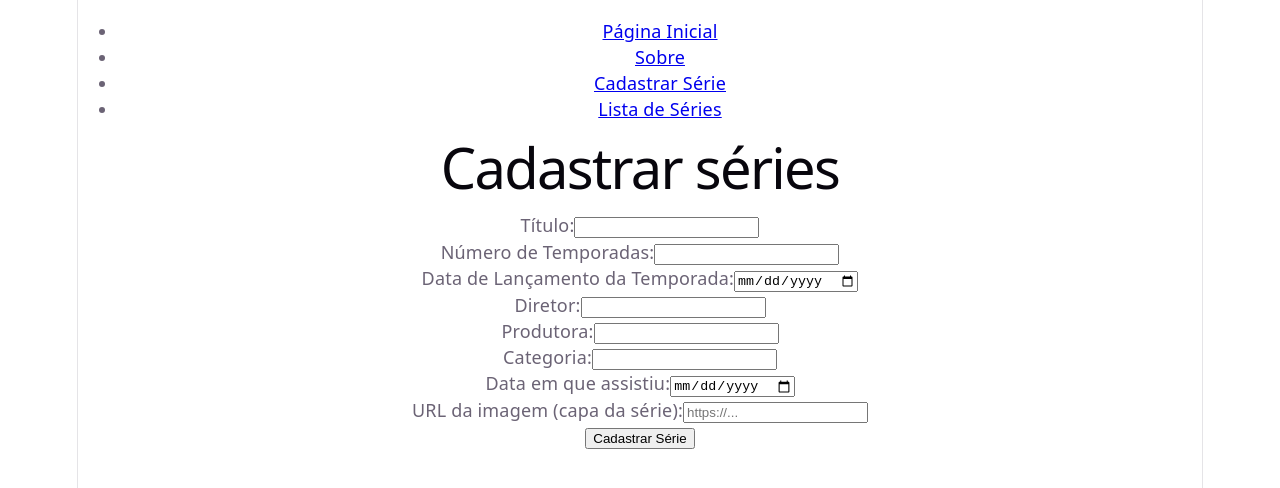
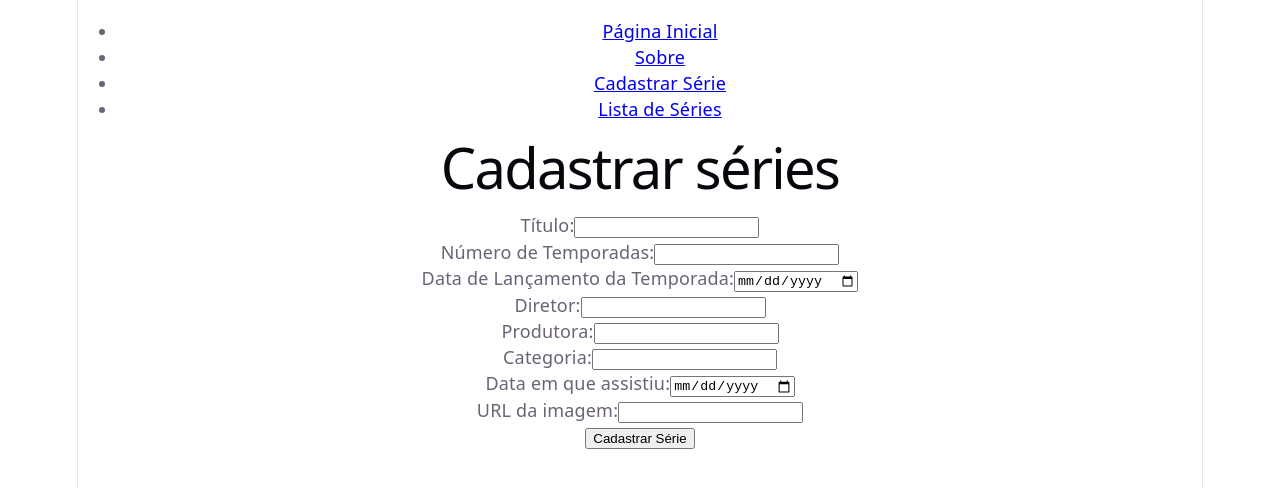
Before and after one commit to joaoplm-dev/projeto-fase1-form-series, a React (Vite) app: page / in a window 1280 px wide. Both pictures are taken after a click on the link "Cadastrar Série". Shown: the top 488 px of the page. Built offline with nearby package versions, Linux system fonts and the light colour scheme.

Commit message:
Refactor SerieForm to use a single state object for form data; update SerieList to integrate inline editing with SerieForm

```diff
--- a/src/components/SerieForm/SerieForm.jsx
+++ b/src/components/SerieForm/SerieForm.jsx
@@ -1,88 +1,63 @@
-import { useState } from 'react';
+import { useState, useEffect } from 'react';
 
-function SerieForm({ onSalvar, seriesExistentes = [] }) {
-  const [titulo, setTitulo] = useState('');
-  const [temporadas, setTemporadas] = useState('');
-  const [dataLancamento, setDataLancamento] = useState('');
-  const [diretor, setDiretor] = useState('');
-  const [produtora, setProdutora] = useState('');
-  const [categoria, setCategoria] = useState('');
-  const [dataAssistiu, setDataAssistiu] = useState('');
-  const [imagem, setImagem] = useState('');
+const camposVazios = {
+   titulo: '', temporadas: '', dataLancamento: '', diretor: '',
+   produtora: '', categoria: '', dataAssistiu: '', imagem: '',
+ };
+
+ function SerieForm({ onSalvar, seriesExistentes = [], serieParaEditar = null, onCancelar }) {
+   const [dados, setDados] = useState(camposVazios);
+
+  useEffect(() => {
+    if (serieParaEditar) setDados(serieParaEditar);
+  },  [serieParaEditar]);
+
+  function handleChange(e) {
+    setDados({ ...dados, [e.target.name]: e.target.value });
+  }
 
   function handleSubmit(e) {
     e.preventDefault();
+    const { titulo, temporadas, dataLancamento, diretor, produtora, categoria, dataAssistiu } = dados;
 
-    if (
-      !titulo ||
-      !temporadas ||
-      !dataLancamento ||
-      !diretor ||
-      !produtora ||
-      !categoria ||
-      !dataAssistiu
-    ) {
+    if (!titulo || !temporadas || !dataLancamento || !diretor || !produtora || !categoria || !dataAssistiu) {
       alert('Preencha todos os campos!');
       return;
     }
 
-    // Verifica se já existe uma série com o mesmo título (ignorando maiúsculas/minúsculas)
-    const jaExiste = seriesExistentes.some(
-      (serie) => serie.titulo.trim().toLowerCase() === titulo.trim().toLowerCase()
+    const duplicado = seriesExistentes.some(
+      (s) => s.titulo.trim().toLowerCase() === titulo.trim().toLowerCase() && s.id !== serieParaEditar?.id
     );
-
-    if (jaExiste) {
+    if (duplicado) {
       alert('Já existe uma série cadastrada com esse título!');
       return;
     }
 
-    onSalvar({ titulo, temporadas, dataLancamento, diretor, produtora, categoria, dataAssistiu, imagem });
+    onSalvar({ ...dados, id: serieParaEditar?.id });
+    if (!serieParaEditar) setDados(camposVazios);
+  }
 
-    setTitulo('');
-    setTemporadas('');
-    setDataLancamento('');
-    setDiretor('');
-    setProdutora('');
-    setCategoria('');
-    setDataAssistiu('');
-    setImagem('');
-  }
+  const rotulos = {
+    titulo: 'Título', temporadas: 'Número de Temporadas', dataLancamento: 'Data de Lançamento da Temporada',
+    diretor: 'Diretor', produtora: 'Produtora', categoria: 'Categoria', dataAssistiu: 'Data em que assistiu', imagem: 'URL da imagem',
+  };
 
   return (
     <form onSubmit={handleSubmit}>
-      <p>
-        Título:
-        <input value={titulo} onChange={(e) => setTitulo(e.target.value)} />
-      </p>
-      <p>
-        Número de Temporadas:
-        <input type="number" value={temporadas} onChange={(e) => setTemporadas(e.target.value)} />
-      </p>
-      <p>
-        Data de Lançamento da Temporada:
-        <input type="date" value={dataLancamento} onChange={(e) => setDataLancamento(e.target.value)} />
-      </p>
-      <p>
-        Diretor:
-        <input value={diretor} onChange={(e) => setDiretor(e.target.value)} />
-      </p>
-      <p>
-        Produtora:
-        <input value={produtora} onChange={(e) => setProdutora(e.target.value)} />
-      </p>
-      <p>
-        Categoria:
-        <input value={categoria} onChange={(e) => setCategoria(e.target.value)} />
-      </p>
-      <p>
-        Data em que assistiu:
-        <input type="date" value={dataAssistiu} onChange={(e) => setDataAssistiu(e.target.value)} />
-      </p>
-      <p>
-        URL da imagem (capa da série):
-        <input value={imagem} onChange={(e) => setImagem(e.target.value)} placeholder="https://..." />
-      </p>
-      <button type="submit">Cadastrar Série</button>
+      {Object.keys(rotulos).map((campo) => (
+        <p key={campo}>
+          {rotulos[campo]}:
+          <input
+            type={campo.startsWith('data') ? 'date' : campo === 'temporadas' ? 'number' : 'text'}
+            name={campo}
+            value={dados[campo]}
+            onChange={handleChange}
+          />
+        </p>
+      ))}
+
+      <button type="submit">{serieParaEditar ? 'Salvar Alterações' : 'Cadastrar Série'}</button>
+      {serieParaEditar && <button type="button" onClick={onCancelar}>Cancelar</button>}
     </form>
   );
 }
--- a/src/components/SerieList/SerieList.jsx
+++ b/src/components/SerieList/SerieList.jsx
@@ -1,30 +1,31 @@
-function SerieList({ series, onExcluir, onEditar }) {
-  function handleEditar(serie) {
-    const novoTitulo = prompt('Título:', serie.titulo);
-    if (novoTitulo === null) return;
+import { useState } from 'react';
+import SerieForm from '../SerieForm/SerieForm';
 
-    const novaSerie = { ...serie, titulo: novoTitulo };
-    onEditar(novaSerie);
-  }
+ function SerieList({ series, onExcluir, onEditar }) {
+   const [idEditando, setIdEditando] = useState(null);
 
-  if (series.length === 0) {
-    return <p>Nenhuma série cadastrada ainda.</p>;
-  }
+   if (series.length === 0) return <p>Nenhuma série cadastrada ainda.</p>;
 
-  return (
+   return (
     <div>
-      {series.map((serie) => (
-        <div key={serie.id} style={{ display: 'flex', alignItems: 'center', gap: '10px', justifyContent: 'center' }}>
-          {serie.imagem && (
-            <img src={serie.imagem} alt={serie.titulo} style={{ width: '50px', height: '70px', objectFit: 'cover' }} />
-          )}
-          <span>
-            - {serie.titulo} - {serie.temporadas} temporadas - {serie.dataLancamento} - {serie.diretor} - {serie.produtora} - {serie.categoria} - {serie.dataAssistiu}
-          </span>
-          <button onClick={() => handleEditar(serie)}>Editar</button>
-          <button onClick={() => onExcluir(serie.id)}>Excluir</button>
-        </div>
-      ))}
+      {series.map((serie) =>
+        idEditando === serie.id ? (
+          <SerieForm
+            key={serie.id}
+            serieParaEditar={serie}
+            seriesExistentes={series}
+            onSalvar={(s) => { onEditar(s); setIdEditando(null); }}
+            onCancelar={() => setIdEditando(null)}
+          />
+        ) : (
+          <div key={serie.id} style={{ display: 'flex', gap: '10px', justifyContent: 'center', alignItems: 'center', marginBottom: '10px' }}>
+            {serie.imagem && <img src={serie.imagem} alt={serie.titulo} style={{ width: '50px', height: '70px', objectFit: 'cover' }} />}
+            <span>- {serie.titulo} - {serie.temporadas} temporadas - {serie.dataLancamento} - {serie.diretor} - {serie.produtora} - {serie.categoria} - {serie.dataAssistiu}</span>
+            <button onClick={() => setIdEditando(serie.id)}>Editar</button>
+            <button onClick={() => onExcluir(serie.id)}>Excluir</button>
+          </div>
+        )
+      )}
     </div>
   );
 }
```
Also changed, not shown: src/App.jsx (line endings or trailing spaces), 1 other file (tests, documents, lock files or other folders).
